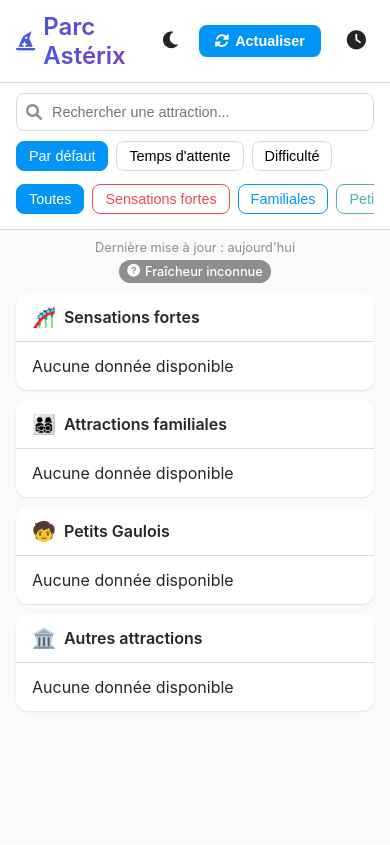
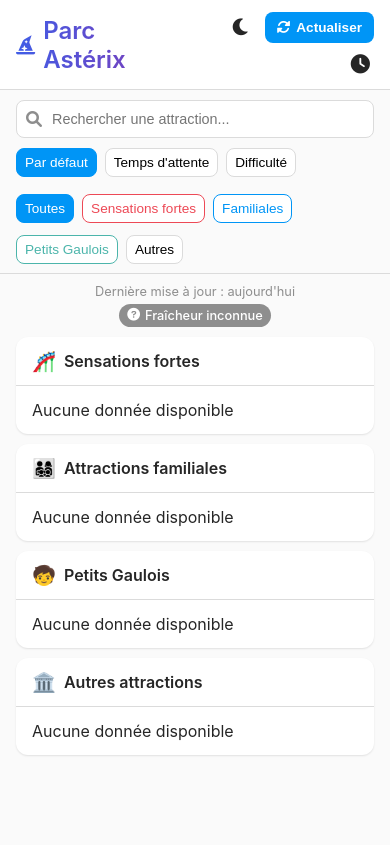
Before and after one commit to camcarre/parc-asterix-wait-times, a Flask app: page / in a window 390 px wide. Before the commit the page ends 712 px from the top, so only its background shows below. Run offline with Flask 3, Linux system fonts and the light colour scheme; data that the repository does not hold is empty.

Commit message:
Amélioration du responsive design pour éviter les défilements horizontaux

```diff
--- a/templates/index.html
+++ b/templates/index.html
@@ -30,6 +30,8 @@
             color: var(--ig-primary);
             background: var(--ig-secondary);
             padding-bottom: 80px;
+            max-width: 100%;
+            overflow-x: hidden;
         }
 
         .header {
@@ -42,6 +44,8 @@
             position: sticky;
             top: 0;
             z-index: 100;
+            width: 100%;
+            box-sizing: border-box;
         }
 
         .logo {
@@ -65,12 +69,13 @@
             color: white;
             border: none;
             border-radius: 8px;
-            padding: 8px 16px;
+            padding: 8px 12px;
             font-weight: 600;
             cursor: pointer;
             display: flex;
             align-items: center;
-            font-size: 0.9rem;
+            font-size: 0.85rem;
+            white-space: nowrap;
         }
 
         .refresh-btn i {
@@ -87,6 +92,8 @@
             flex-direction: column;
             align-items: center;
             gap: 5px;
+            width: 100%;
+            box-sizing: border-box;
         }
 
         .freshness-indicator {
@@ -124,6 +131,8 @@
             border-radius: 12px;
             overflow: hidden;
             box-shadow: 0 1px 2px rgba(0,0,0,0.1);
+            width: calc(100% - 32px);
+            box-sizing: border-box;
         }
 
         .category-header {
@@ -204,6 +213,8 @@
         .header-actions {
             display: flex;
             align-items: center;
+            flex-wrap: wrap;
+            justify-content: flex-end;
             gap: 10px;
         }
 
@@ -215,6 +226,8 @@
             cursor: pointer;
             padding: 8px;
             margin-left: 8px;
+            border-radius: 8px;
+            padding: 1px 4px;
         }
 
         .icon-btn.active {
@@ -235,13 +248,16 @@
         }
 
         .search-container {
-            padding: 10px 16px;
-            background: white;
+            padding: 0 16px;
+            margin-top: 10px;
+            width: 100%;
+            box-sizing: border-box;
             border-bottom: 1px solid var(--ig-border);
         }
 
         .search-box {
             position: relative;
+            width: 100%;
             margin-bottom: 10px;
         }
 
@@ -259,13 +275,14 @@
             border: 1px solid var(--ig-border);
             border-radius: 8px;
             font-size: 0.9rem;
+            box-sizing: border-box;
         }
 
         .filter-options, .category-filters {
             display: flex;
+            flex-wrap: wrap;
             gap: 8px;
             margin-top: 10px;
-            overflow-x: auto;
             padding-bottom: 5px;
         }
 
@@ -273,10 +290,11 @@
             background: white;
             border: 1px solid var(--ig-border);
             border-radius: 8px;
-            padding: 6px 12px;
-            font-size: 0.9rem;
+            padding: 6px 8px;
+            font-size: 0.85rem;
             cursor: pointer;
             white-space: nowrap;
+            margin-bottom: 4px;
         }
 
         .filter-btn.active, .category-btn.active {
```
